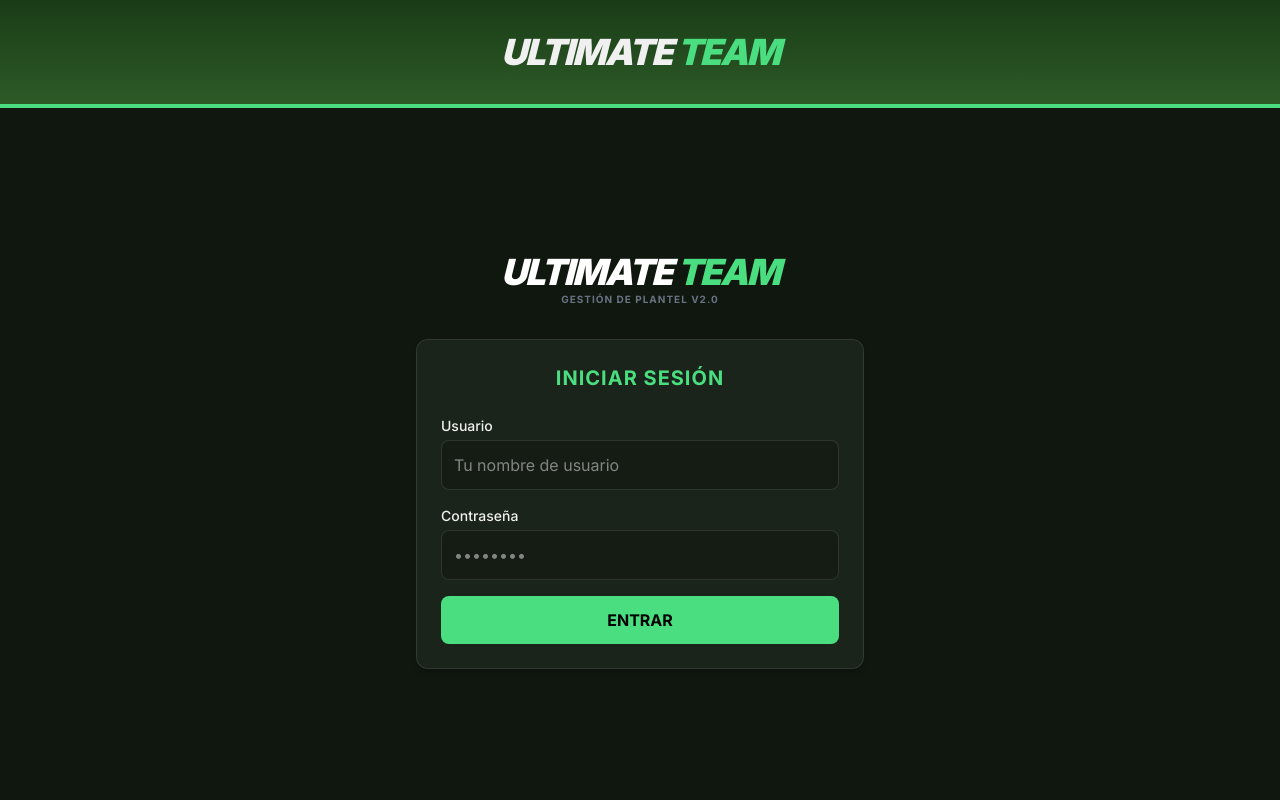
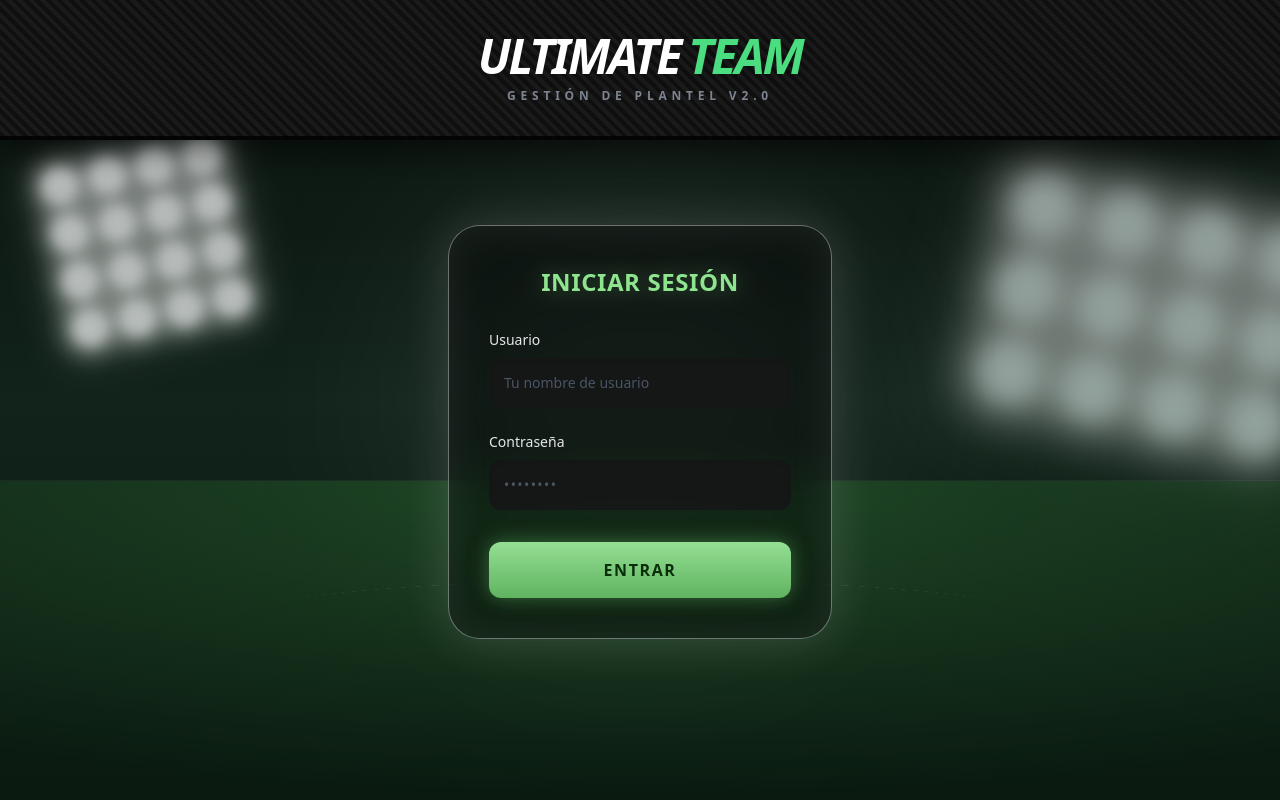
Before and after one commit to neon-tech-talent/U-team, a Next.js app: page /login in a window 1280 px wide. Shown: the top 800 px of the page. Built offline with nearby package versions, Linux system fonts and the light colour scheme; no server answers.

Commit message:
feat(ui): glassmorphism login and global carbon fiber header

```diff
--- a/src/app/globals.css
+++ b/src/app/globals.css
@@ -28,6 +28,11 @@ body {
   font-family: 'Inter', system-ui, -apple-system, sans-serif;
   min-height: 100vh;
   margin: 0;
+  overflow-x: hidden;
+  width: 100%;
+}
+html {
+  overflow-x: hidden;
 }
 
 .soccer-card {
--- a/src/app/layout.tsx
+++ b/src/app/layout.tsx
@@ -3,7 +3,7 @@ import { Inter } from "next/font/google";
 import "./globals.css";
 import Link from "next/link";
 import { Trophy, Users, User } from "lucide-react";
-import ClientHeader from "@/components/ClientHeader";
+import ClientLayoutWrapper from "@/components/ClientLayoutWrapper";
 
 const inter = Inter({ subsets: ["latin"] });
 
@@ -20,31 +20,9 @@ export default function RootLayout({
   return (
     <html lang="es">
       <body className={inter.className}>
-        <div className="min-h-screen flex flex-col">
-          <ClientHeader />
-          <main className="flex-grow container-responsive pb-32 md:pb-8">
-            {children}
-          </main>
-
-          <nav className="fixed bottom-0 left-0 w-full bg-black/95 border-t border-white/10 flex justify-around items-center p-3 pb-[calc(12px+env(safe-area-inset-bottom))] backdrop-blur-md md:static md:bg-transparent md:border-none md:p-6">
-            <Link href="/" className="flex flex-col items-center gap-1 text-gray-400 hover:text-accent-green transition-colors">
-              <Trophy size={20} />
-              <span className="text-[10px] uppercase font-bold">Inicio</span>
-            </Link>
-            <Link href="/team-stats" className="flex flex-col items-center gap-1 text-gray-400 hover:text-accent-green transition-colors">
-              <Users size={20} />
-              <span className="text-[10px] uppercase font-bold">Equipo</span>
-            </Link>
-            <Link href="/profile" className="flex flex-col items-center gap-1 text-gray-400 hover:text-accent-green transition-colors">
-              <User size={20} />
-              <span className="text-[10px] uppercase font-bold">Perfil</span>
-            </Link>
-          </nav>
-
-          <footer className="p-8 text-center text-gray-500 text-sm hidden md:block">
-            &copy; {new Date().getFullYear()} Ultimate Team - Gestión de Equipo
-          </footer>
-        </div>
+        <ClientLayoutWrapper>
+          {children}
+        </ClientLayoutWrapper>
       </body>
     </html>
   );
--- a/src/app/login/page.tsx
+++ b/src/app/login/page.tsx
@@ -90,23 +90,59 @@ export default function LoginPage() {
     }
 
     return (
-        <div className="flex flex-col items-center justify-center p-4 min-h-[80vh]">
-            <div className="mb-8 text-center">
-                <h1 className="text-3xl md:text-4xl font-black italic text-white uppercase tracking-tighter">
-                    Ultimate <span className="text-accent-green">Team</span>
+        <div className="min-h-screen w-full relative flex flex-col items-center justify-center overflow-hidden bg-[#0a110d] font-sans">
+
+            {/* --- FONDO ESTADIO CSS --- */}
+            {/* Gradiente base oscuro */}
+            <div className="absolute inset-0 bg-gradient-to-b from-[#0a110d] via-[#11231a] to-[#0a1a10] z-0"></div>
+
+            {/* Focos de luz izquierda */}
+            <div className="absolute top-[20%] left-[5%] grid grid-cols-4 gap-3 opacity-70 mix-blend-screen blur-[6px] transform -rotate-12 scale-110 z-0 drop-shadow-[0_0_15px_rgba(255,255,255,1)]">
+                {Array.from({length: 16}).map((_, i) => (
+                    <div key={`l-${i}`} className="w-8 h-8 bg-[#fdffff] rounded-full shadow-[0_0_20px_#fff]"></div>
+                ))}
+            </div>
+
+            {/* Focos de luz derecha */}
+            <div className="absolute top-[30%] right-[2%] grid grid-cols-4 gap-4 opacity-60 mix-blend-screen blur-[8px] transform rotate-12 scale-150 z-0 drop-shadow-[0_0_20px_rgba(255,255,255,1)]">
+                {Array.from({length: 12}).map((_, i) => (
+                    <div key={`r-${i}`} className="w-10 h-10 bg-[#e6f4f1] rounded-full shadow-[0_0_30px_#fff]"></div>
+                ))}
+            </div>
+
+            {/* Luz ambiental central e inferior (Césped) */}
+            <div className="absolute top-1/2 left-1/2 -translate-x-1/2 -translate-y-1/2 w-[80%] h-[80%] bg-[radial-gradient(circle,#ffffff15_0%,transparent_60%)] z-0 blur-3xl pointer-events-none"></div>
+            <div className="absolute bottom-0 left-1/2 -translate-x-1/2 w-[200%] h-[40%] bg-[radial-gradient(ellipse_at_top,#1f4a25_0%,transparent_70%)] opacity-90 z-0 pointer-events-none border-t border-white/5"></div>
+
+            {/* Líneas falsas de la cancha */}
+            <div className="absolute bottom-[5%] left-1/2 -translate-x-1/2 w-[800px] h-[300px] border-t-2 border-white/10 rounded-[50%] z-0" style={{ transform: 'perspective(500px) rotateX(75deg)' }}></div>
+
+            {/* --- HEADER (Fibra de Carbono) --- */}
+            <div className="absolute top-0 left-0 w-full py-8 flex flex-col items-center justify-center z-20 border-b-4 border-black/80 shadow-[0_10px_30px_rgba(0,0,0,0.5)]"
+                 style={{ backgroundImage: 'repeating-linear-gradient(45deg, #0f0f0f 0, #0f0f0f 4px, #1a1a1a 4px, #1a1a1a 8px)' }}>
+                <h1 className="text-4xl md:text-5xl font-black italic text-white uppercase tracking-tighter drop-shadow-lg flex items-center gap-2">
+                    ULTIMATE <span className="text-accent-green">TEAM</span>
                 </h1>
-                <p className="text-gray-500 uppercase text-[10px] tracking-widest font-bold">Gestión de Plantel v2.0</p>
+                <p className="text-gray-400/80 uppercase text-[10px] md:text-xs tracking-[0.4em] font-bold mt-2">Gestión de Plantel v2.0</p>
             </div>
-            <div className="soccer-card w-full max-w-md">
-                <h2 className="text-xl font-bold mb-6 text-center text-accent-green uppercase tracking-wider">
-                    Iniciar Sesión
-                </h2>
-                <form onSubmit={handleLogin} className="space-y-4">
+
+            {/* --- LOGIN BOX (Glassmorphism) --- */}
+            <div className="relative z-30 mt-16 w-[90%] max-w-sm rounded-[2rem] p-8 md:p-10 backdrop-blur-xl bg-black/40 border-[1.5px] border-white/40 shadow-[0_0_50px_rgba(255,255,255,0.15)] overflow-hidden">
+                {/* Resplandor interior */}
+                <div className="absolute inset-0 shadow-[inset_0_0_40px_rgba(255,255,255,0.08)] pointer-events-none rounded-[2rem]"></div>
+
+                <div className="flex items-center justify-center gap-3 mb-8 relative z-10">
+                    <h2 className="text-2xl font-black text-[#8fe48f] uppercase tracking-wide drop-shadow-[0_0_10px_rgba(143,228,143,0.3)]">
+                        Iniciar Sesión
+                    </h2>
+                </div>
+
+                <form onSubmit={handleLogin} className="space-y-6 relative z-10">
                     <div>
-                        <label className="block text-sm font-medium mb-1">Usuario</label>
+                        <label className="block text-sm text-gray-200 mb-2 font-medium">Usuario</label>
                         <input
                             type="text"
-                            className="w-full p-3 bg-black/20 border border-white/10 rounded-lg focus:outline-none focus:border-accent-green"
+                            className="w-full p-3.5 bg-[#171717]/90 border border-transparent rounded-xl focus:outline-none focus:border-[#8fe48f] focus:ring-1 focus:ring-[#8fe48f] text-white placeholder:text-gray-600 transition-all font-medium text-sm shadow-inner"
                             value={username}
                             onChange={(e) => setUsername(e.target.value)}
                             placeholder="Tu nombre de usuario"
@@ -114,21 +150,22 @@ export default function LoginPage() {
                         />
                     </div>
                     <div>
-                        <label className="block text-sm font-medium mb-1">Contraseña</label>
+                        <label className="block text-sm text-gray-200 mb-2 font-medium">Contraseña</label>
                         <input
                             type="password"
-                            className="w-full p-3 bg-black/20 border border-white/10 rounded-lg focus:outline-none focus:border-accent-green"
+                            className="w-full p-3.5 bg-[#171717]/90 border border-transparent rounded-xl focus:outline-none focus:border-[#8fe48f] focus:ring-1 focus:ring-[#8fe48f] text-white placeholder:text-gray-600 transition-all font-medium text-sm tracking-widest shadow-inner"
                             value={password}
                             onChange={(e) => setPassword(e.target.value)}
                             placeholder="••••••••"
                             required
                         />
                     </div>
-                    {error && <p className="text-danger-red text-sm">{error}</p>}
+                    {error && <p className="text-red-400 text-xs font-bold text-center bg-red-500/10 p-2.5 rounded-lg border border-red-500/20">{error}</p>}
+
                     <button
                         type="submit"
                         disabled={loading}
-                        className="w-full py-3 bg-accent-green text-black font-bold rounded-lg hover:bg-opacity-90 transition-all disabled:opacity-50 uppercase"
+                        className="w-full py-4 mt-2 bg-gradient-to-b from-[#94df94] to-[#60b360] text-[#0a2e0a] font-black rounded-xl hover:brightness-110 active:scale-95 transition-all disabled:opacity-50 uppercase tracking-widest shadow-[0_0_20px_rgba(96,179,96,0.5)]"
                     >
                         {loading ? 'Entrando...' : 'Entrar'}
                     </button>
--- a/src/components/ClientHeader.tsx
+++ b/src/components/ClientHeader.tsx
@@ -37,17 +37,19 @@ export default function ClientHeader() {
 
   if (!teamName) {
     return (
-      <header className="pitch-header flex flex-col items-center gap-3">
-        <h1 className="text-2xl md:text-4xl font-black italic tracking-tighter uppercase">
-          Ultimate <span className="text-accent-green">Team</span>
+      <header className="w-full py-5 md:py-6 flex flex-col items-center justify-center border-b-[3px] md:border-b-4 border-black/80 shadow-[0_10px_20px_rgba(0,0,0,0.5)] z-20"
+              style={{ backgroundImage: 'repeating-linear-gradient(45deg, #0f0f0f 0, #0f0f0f 4px, #1a1a1a 4px, #1a1a1a 8px)' }}>
+        <h1 className="text-2xl sm:text-3xl md:text-5xl font-black italic text-white uppercase tracking-tighter drop-shadow-lg flex items-center justify-center gap-2 flex-wrap text-center px-4">
+          ULTIMATE <span className="text-accent-green">TEAM</span>
         </h1>
       </header>
     )
   }
 
   return (
-    <header className="pitch-header flex flex-col items-center gap-3">
-      <h1 className="text-2xl md:text-4xl font-black italic tracking-tighter uppercase text-white">
+    <header className="w-full py-5 md:py-6 flex flex-col items-center justify-center border-b-[3px] md:border-b-4 border-black/80 shadow-[0_10px_20px_rgba(0,0,0,0.5)] z-20"
+            style={{ backgroundImage: 'repeating-linear-gradient(45deg, #0f0f0f 0, #0f0f0f 4px, #1a1a1a 4px, #1a1a1a 8px)' }}>
+      <h1 className="text-2xl sm:text-3xl md:text-5xl font-black italic tracking-tighter uppercase text-white drop-shadow-lg text-center px-4 break-words max-w-full">
         {teamName}
       </h1>
     </header>
--- /dev/null
+++ b/src/components/ClientLayoutWrapper.tsx
@@ -0,0 +1,44 @@
+'use client'
+
+import { usePathname } from 'next/navigation'
+import Link from 'next/link'
+import { Trophy, Users, User } from 'lucide-react'
+import ClientHeader from '@/components/ClientHeader'
+
+export default function ClientLayoutWrapper({ children }: { children: React.ReactNode }) {
+    const pathname = usePathname()
+    const isLogin = pathname === '/login'
+
+    if (isLogin) {
+        return <>{children}</>
+    }
+
+    return (
+        <div className="min-h-screen flex flex-col">
+          <ClientHeader />
+
+          <main className="flex-grow container-responsive pb-32 md:pb-8">
+            {children}
+          </main>
+
+          <nav className="fixed bottom-0 left-0 w-full bg-black/95 border-t border-white/10 flex justify-around items-center p-3 pb-[calc(12px+env(safe-area-inset-bottom))] backdrop-blur-md md:static md:bg-transparent md:border-none md:p-6 z-50">
+            <Link href="/" className="flex flex-col items-center gap-1 text-gray-400 hover:text-accent-green transition-colors">
+              <Trophy size={20} />
+              <span className="text-[10px] uppercase font-bold">Inicio</span>
+            </Link>
+            <Link href="/team-stats" className="flex flex-col items-center gap-1 text-gray-400 hover:text-accent-green transition-colors">
+              <Users size={20} />
+              <span className="text-[10px] uppercase font-bold">Equipo</span>
+            </Link>
+            <Link href="/profile" className="flex flex-col items-center gap-1 text-gray-400 hover:text-accent-green transition-colors">
+              <User size={20} />
+              <span className="text-[10px] uppercase font-bold">Perfil</span>
+            </Link>
+          </nav>
+
+          <footer className="p-8 text-center text-gray-500 text-sm hidden md:block">
+            &copy; {new Date().getFullYear()} Ultimate Team - Gestión de Equipo
+          </footer>
+        </div>
+    )
+}
```
